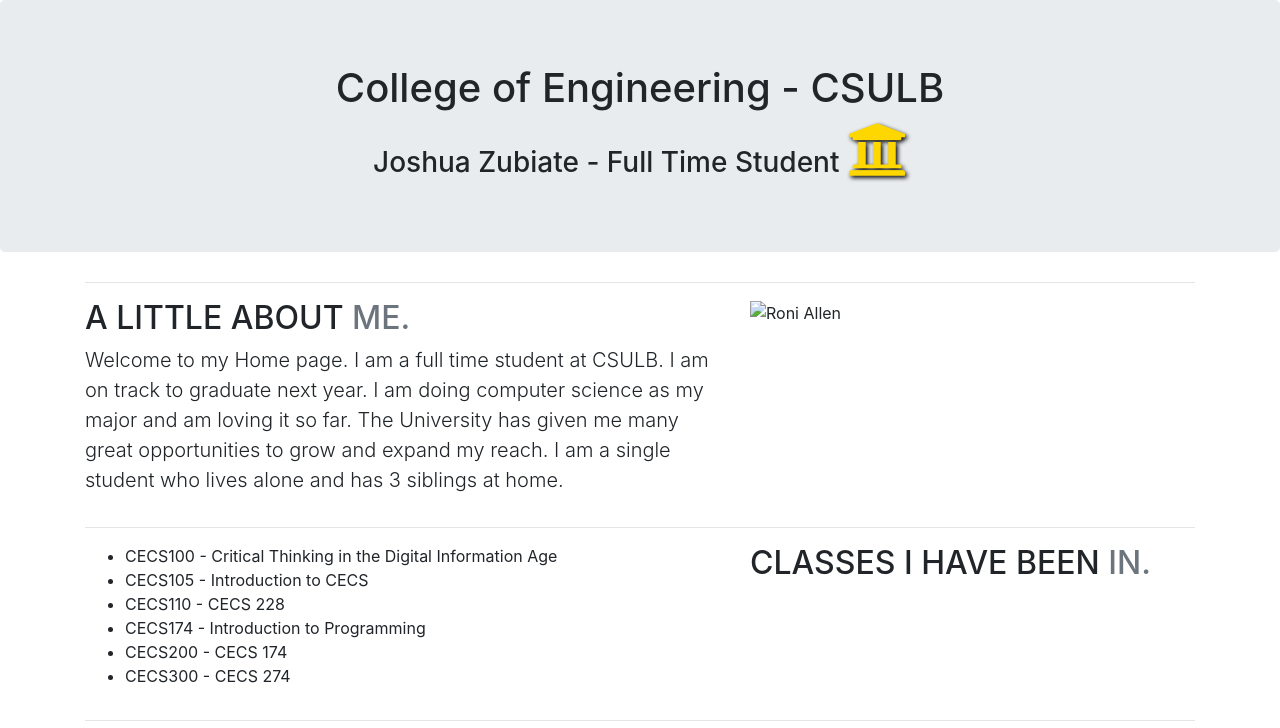
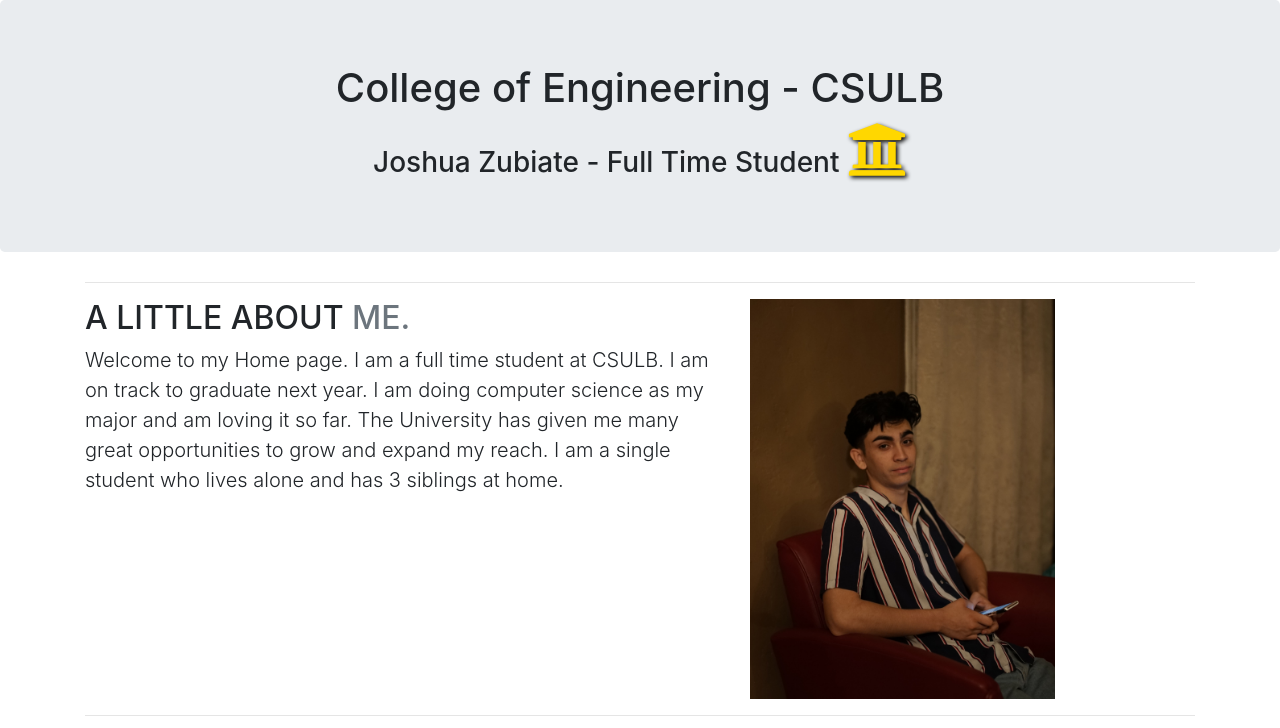
Before and after one commit to coltranepadawan/Bootstrap, a plain HTML site: page index.html in a window 1280 px wide. Shown: the top 728 px of the page. Drawn offline with nearby package versions, Linux system fonts and the light colour scheme.

Commit message:
Update index.html

```diff
--- a/index.html
+++ b/index.html
@@ -34,7 +34,7 @@
 I am a single student who lives alone and has 3 siblings at home.</p>
       </div>
       <div class="col-md-5">
-        <img src="allenr6x6.jpg" alt="Roni Allen" width="400" height="400">
+        <img src="joshuaz6x6.jpg.jpg" alt="Joshua Zubiate width="400" height="400">
 
       </div>
     </div>
```
